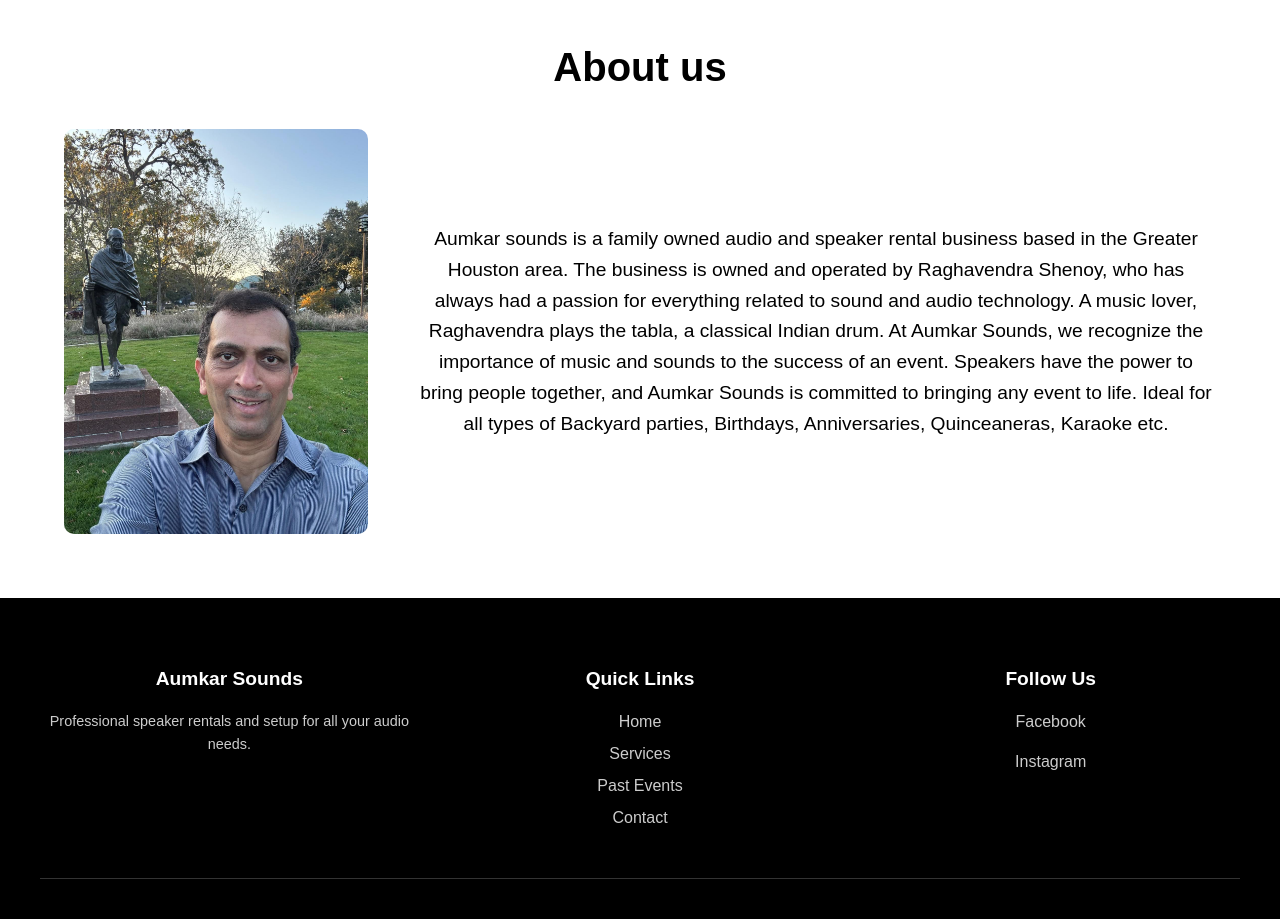
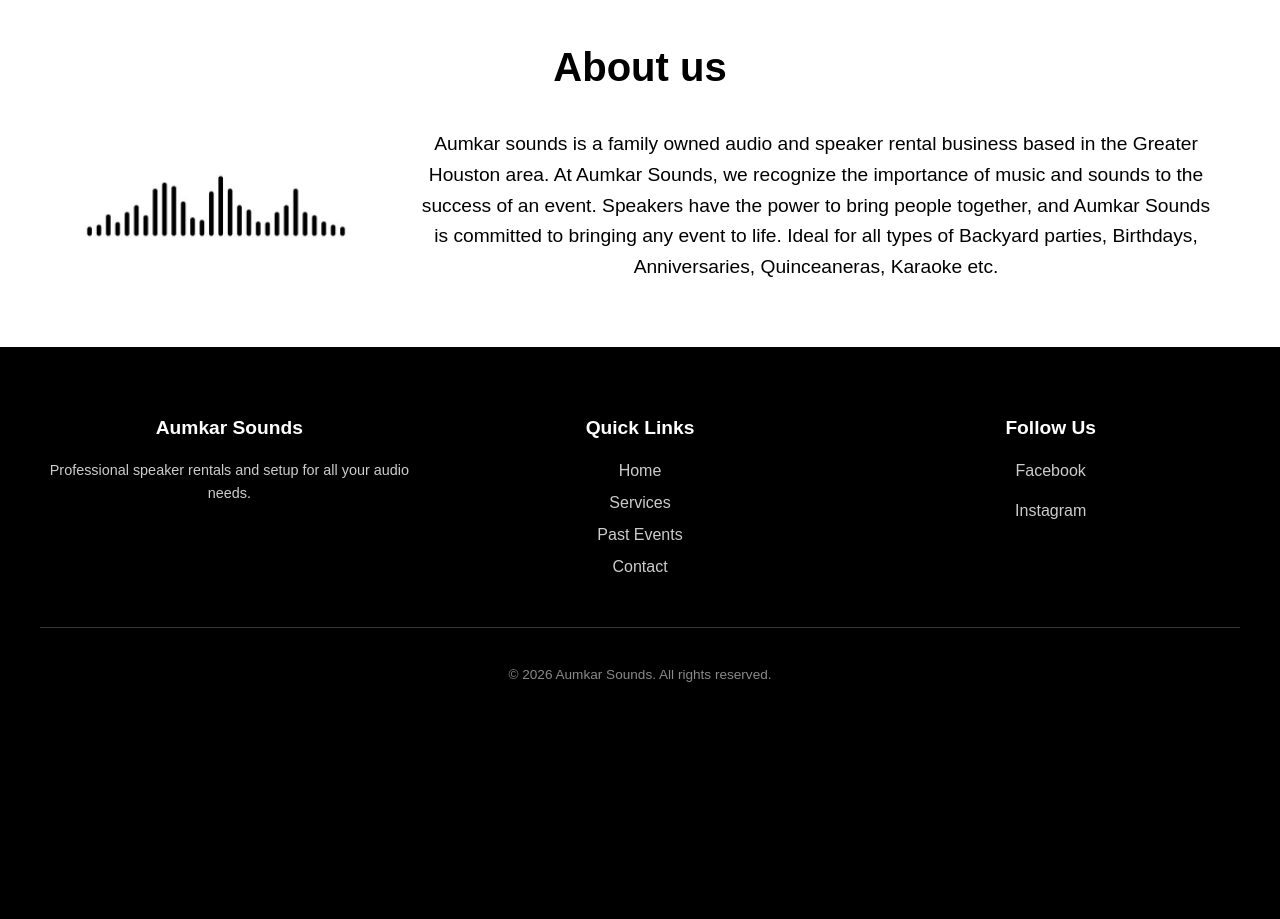
Before and after one commit to acupofchai/aumkar-sounds-website, a React (Vite) app: page / in a window 1280 px wide. Shown: the part 860-1779 px from the top of the page. After the commit the page ends 1575 px from the top, so only its background shows below. Built offline with nearby package versions, Linux system fonts and the light colour scheme; a web font is replaced by a local one.

Commit message:
updated photo

```diff
--- a/src/App.jsx
+++ b/src/App.jsx
@@ -34,13 +34,10 @@
       <section className="about">
         <h2>About us</h2>
         <div className="about-flex">
-        <img src="/rajshenoy.jpg" alt="About Aumkar Sounds" className="about-image" />
+        <img src="/sound waves.jpg" alt="About Aumkar Sounds" className="about-image" />
         <div className="about-content">
           <p>Aumkar sounds is a family owned audio and speaker rental business
-            based in the Greater Houston area. The business is owned and
-            operated by Raghavendra Shenoy, who has always had a passion
-            for everything related to sound and audio technology. A music lover,
-            Raghavendra plays the tabla, a classical Indian drum. At
+            based in the Greater Houston area. At
             Aumkar Sounds, we recognize the importance of music and sounds
             to the success of an event. Speakers have the power to bring
             people together, and Aumkar Sounds is committed to bringing any
```
Also changed, not shown: src/OurBusiness.jsx (deleted, +0 -10 lines), public/rajshenoy.jpg (deleted), public/sound waves.jpg (added).
